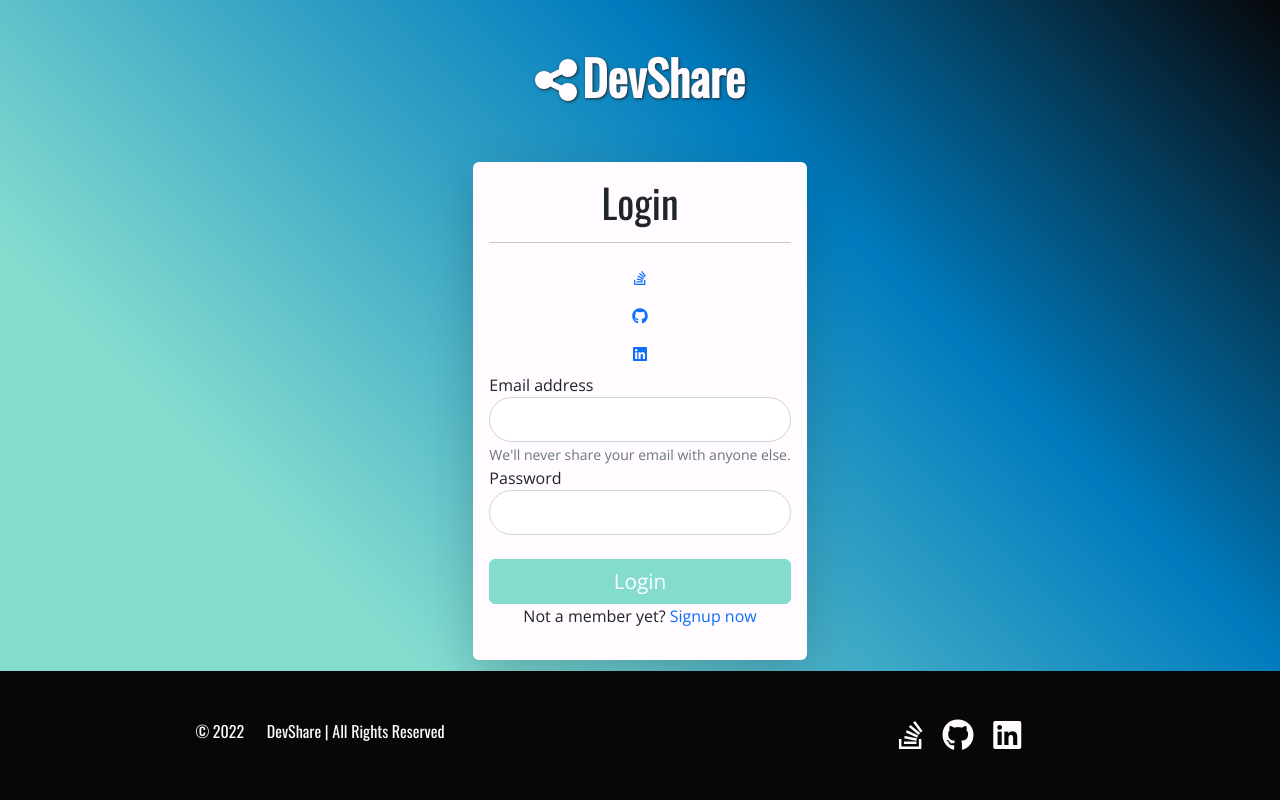
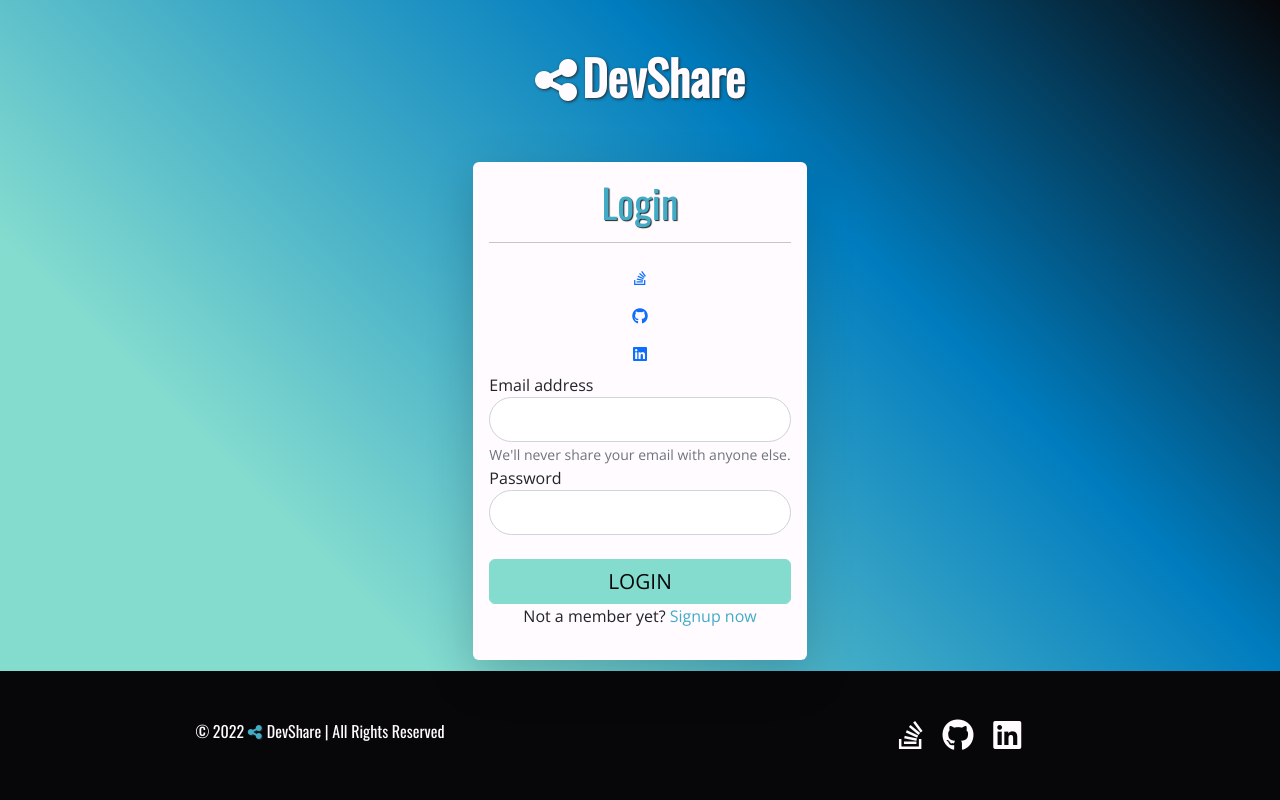
Before and after one commit to KristianColville1/dev-share, a Django app: page / in a window 1280 px wide. Run offline with Django 3.2, Linux system fonts and the light colour scheme; some libraries are stand-ins or nearby versions.

Commit message:
Style login formand prepare api logins

```diff
--- a/home/templates/home/home_page.html
+++ b/home/templates/home/home_page.html
@@ -4,12 +4,12 @@
 
 <div class="home">
     <div class="container">
-        <h1 class="text-center py-5 home-logo"><i class="fa-solid fa-share-nodes home-logo"></i>DevShare</h1>
+        <h1 class="text-center font-weight-bold py-5 home-logo"><i class="fa-solid fa-share-nodes home-logo"></i>DevShare</h1>
         <div class="row">
             <div class="col-12">
                 <form action="" class="shadow-lg p-3 rounded login-form mx-auto">
                     {% csrf_token %}
-                    <h1 class="text-center green">Login</h1>
+                    <h1 class="text-center c--green-s--black">Login</h1>
                     <hr>
                     <div class="row text-center">
                         <button class="btn btn-link">
@@ -33,9 +33,9 @@
                         <input type="password" class="form-control" id="exampleInputPassword1">
                     </div>
                     <br>
-                    <button type="submit" class="btn btn-primary font-weight-bold btn--login">Login</button>
+                    <button type="submit" class="btn btn-primary text-uppercase btn--login">Login</button>
                     <p class="text-center">Not a member yet?
-                        <a class="text-decoration-none">Signup now</a></p>
+                        <a class="text-decoration-none sign-up">Signup now</a></p>
                 </form>
 
             </div>
--- a/static/css/base.css
+++ b/static/css/base.css
@@ -159,6 +159,10 @@ footer a i {
     color: var(--snow);
 }
 
+footer a i:hover {
+    color: var(--middle-blue-green);
+}
+
 /**********************************************************Home page*/
 
 .login-form {
@@ -171,6 +175,7 @@ footer a i {
     font-size: 1.3rem;
     background-color: var(--middle-blue-green);
     border-color: var(--middle-blue-green);
+    color: var(--rich-black-fogra-39);
 }
 
 .btn--login:hover {
@@ -184,3 +189,13 @@ footer a i {
     color: var(--snow);
     text-shadow: 1px 1px 3px var(--raisin-black);
 }
+
+.sign-up {color:var(--pacific-blue);}
+.sign-up:hover {color:var(--star-command-blue);}
+
+
+/*******************************************************colors*/
+.c--green-s--black {
+    color: var(--pacific-blue);
+    text-shadow: 1px 1px 1px var(--raisin-black);
+}
--- a/templates/footer.html
+++ b/templates/footer.html
@@ -4,7 +4,7 @@
     <div class="row">
         <div class="col-sm-12 col-md-6 text-center">
             <div class="copyright">
-                &copy; 2022 <i class="fa-solid fa-share-nodes"></i>DevShare | All Rights Reserved
+                &copy; 2022 <i class="fa-solid fa-share-nodes c--green-s--black"></i>DevShare | All Rights Reserved
             </div>
         </div>
         <div class="col-sm-12 col-md-6 text-center">
--- a/templates/index.html
+++ b/templates/index.html
@@ -14,7 +14,7 @@
         <form class="d-flex" role="search">
             {% csrf_token %}
             <input class="form-control me-1 search-box" type="search" placeholder="Search..." aria-label="Search">
-            <button class="btn btn-info" type="submit">
+            <button class="btn btn-info btn--search" type="submit">
                 <i class="fa-solid fa-magnifying-glass"></i>
             </button>
         </form>
```
